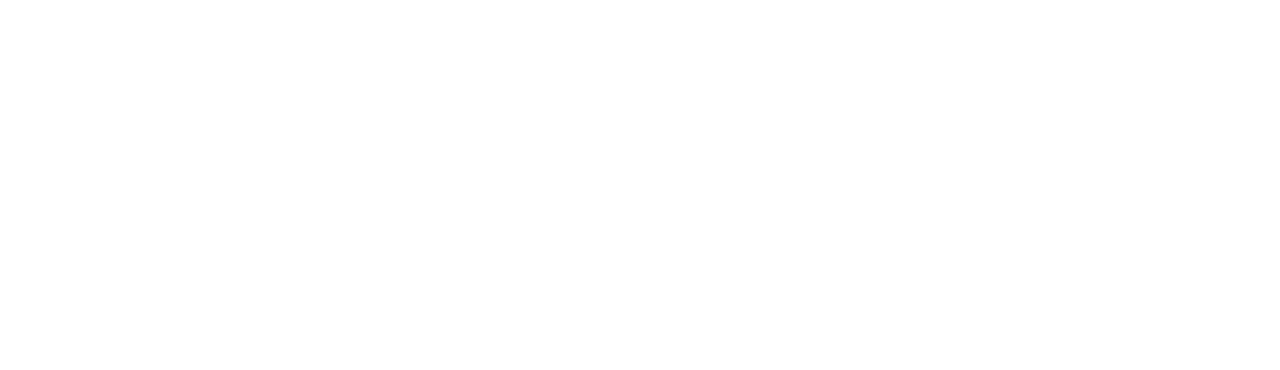
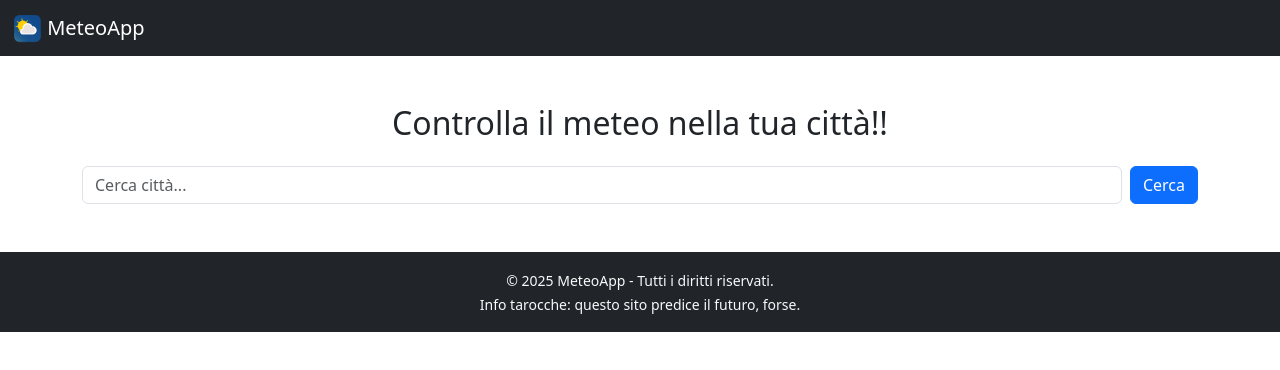
Before and after one commit to MauroTuzzolino/u3-w2-d5-test, a React (Vite) app: page / in a window 1280 px wide. Shown: the top 370 px of the page. Built offline with nearby package versions, Linux system fonts and the light colour scheme.

Commit message:
Impostata pagina home. Aggiunti componenti di navBar, footer e searchBar

```diff
--- a/src/App.jsx
+++ b/src/App.jsx
@@ -1,12 +1,14 @@
-import { useState } from "react";
-import reactLogo from "./assets/react.svg";
-import viteLogo from "/vite.svg";
 import "./App.css";
+import NavbarComponent from "./components/NavBarComponent";
+import SearchBar from "./components/SearchBar";
+import FooterComponent from "./components/FooterComponent";
 
-function App() {
-  const [count, setCount] = useState(0);
-
-  return <></>;
+export default function App() {
+  return (
+    <>
+      <NavbarComponent />
+      <SearchBar />
+      <FooterComponent />
+    </>
+  );
 }
-
-export default App;
--- /dev/null
+++ b/src/components/FooterComponent.jsx
@@ -0,0 +1,14 @@
+import { Container } from "react-bootstrap";
+
+export default function FooterComponent() {
+  return (
+    <footer className="bg-dark text-light py-3 mt-auto text-center">
+      <Container>
+        <small>
+          © 2025 MeteoApp - Tutti i diritti riservati. <br />
+          Info tarocche: questo sito predice il futuro, forse.
+        </small>
+      </Container>
+    </footer>
+  );
+}
--- /dev/null
+++ b/src/components/NavBarComponent.jsx
@@ -0,0 +1,14 @@
+import { Navbar, Container } from "react-bootstrap";
+import logo from "../assets/logoMeteo.jpg";
+
+export default function NavbarComponent() {
+  return (
+    <Navbar bg="dark" variant="dark">
+      <Container fluid>
+        <Navbar.Brand href="#">
+          <img alt="logoMeteo" src={logo} width="30" height="30" className="d-inline-block align-top" /> MeteoApp
+        </Navbar.Brand>
+      </Container>
+    </Navbar>
+  );
+}
--- /dev/null
+++ b/src/components/SearchBar.jsx
@@ -0,0 +1,13 @@
+import { Container, Form, FormControl, Button } from "react-bootstrap";
+
+export default function SearchBar() {
+  return (
+    <Container className="my-5 text-center">
+      <h2>Controlla il meteo nella tua città!!</h2>
+      <Form className="d-flex justify-content-center mt-4">
+        <FormControl type="search" placeholder="Cerca città..." className="me-2" aria-label="Search" />
+        <Button variant="primary">Cerca</Button>
+      </Form>
+    </Container>
+  );
+}
```
Also changed, not shown: src/assets/logoMeteo.jpg (added).
